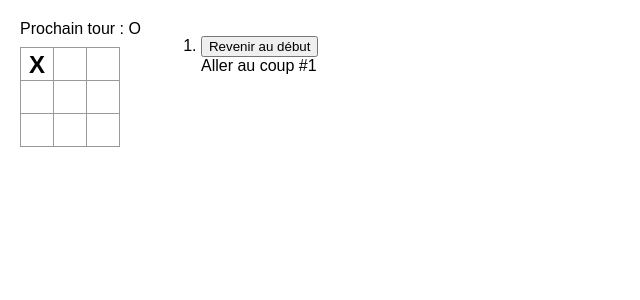
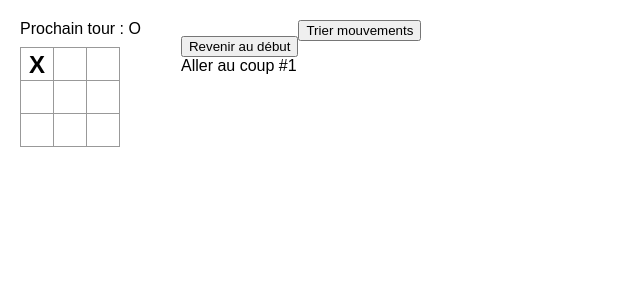
Before and after one commit to Vermot-GauchyJonathan/React-learning, a React (Create React App) app: page / in a window 1280 px wide. Both pictures are taken after a click on the button 37 px from the left and 64 px from the top of the page. Shown: the top 300 px of the page, without its empty margins (0-640 px from the left). Built offline with nearby package versions, Linux system fonts and the light colour scheme.

Commit message:
update 3 done

```diff
--- a/src/components/TicTacToe.jsx
+++ b/src/components/TicTacToe.jsx
@@ -4,7 +4,9 @@ import { useState } from "react";
 
 
 export default function Game() {
+    const [sortedDesc, setSortedDesc] = useState(false);
     const [history, setHistory] = useState([Array(9).fill(null)]);
+    const [sortedMoves, setSortedMoves] = useState(...history);
     const [currentMove, setCurrentMove] = useState(0);
     const xIsNext = currentMove % 2 === 0;
     const currentSquares = history[currentMove];
@@ -29,16 +31,29 @@ export default function Game() {
 
       if (move === history.length - 1) {
         return (
-          <span>{description}</span>
+          <span key={move}>{description}</span>
         );
       }
 
       return (
-        <li key={move}>
+        <li key={move} className="list-style">
           <button onClick={() => jumpTo(move)}>{description}</button>
         </li>
       );
     });
+
+
+    function sortMoves(){
+      const listMoves = [...moves];
+      listMoves.sort(function (a, b) {
+        return b.key - a.key;
+      });
+
+      setSortedDesc(!sortedDesc);
+      setSortedMoves(listMoves);
+    }
+
+
 
     return (
       <div className="game">
@@ -46,7 +61,10 @@ export default function Game() {
           <Board xIsNext={xIsNext} squares={currentSquares} onPlay={handlePlay} />
         </div>
         <div className="game-info">
-          <ol>{moves}</ol>
+          <ul>{sortedDesc ? sortedMoves : moves}</ul>
+        </div>
+        <div className="game-option">
+          <button onClick={sortMoves}>Trier mouvements</button>
         </div>
       </div>
     );
--- a/src/style/style.css
+++ b/src/style/style.css
@@ -88,3 +88,7 @@ body {
 .game-info {
   margin-left: 20px;
 }
+
+.list-style{
+  list-style: none;
+}
```
